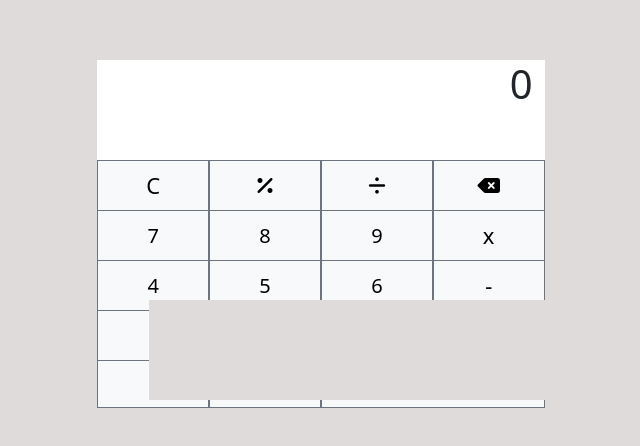
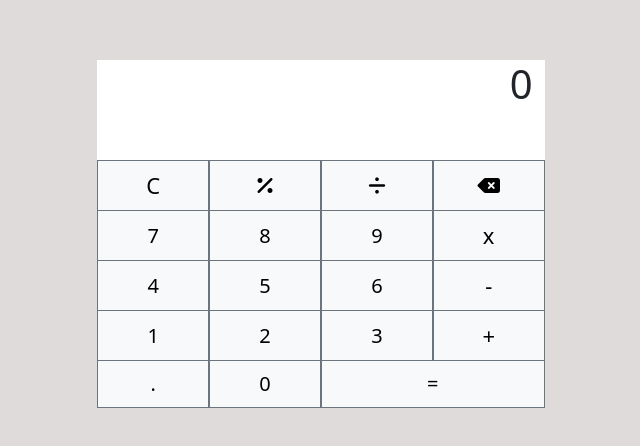
Before and after one commit to kurcaff/kurcaff.github.io, a plain HTML site: page index.html in a window 1280 px wide. Shown: the part 132-578 px from the top of the page, without its empty margins (319-959 px from the left). Drawn offline with nearby package versions, Linux system fonts and the light colour scheme.

Commit message:
Update index.html

```diff
--- a/index.html
+++ b/index.html
@@ -45,7 +45,6 @@
         <button class="btn btn-light btn-lg col-3 shadow-none border-secondary border-top-0 zero" onclick="this.blur();">0</button>
         <button class="btn btn-light btn-lg col-6 shadow-none border-secondary border-top-0 equal" id="equal" onclick="this.blur();">=</button>
     </div>
-    <div class="a"></div>
 
 </div>
 <script src="https://kit.fontawesome.com/4e00cc2942.js" crossorigin="anonymous"></script>
```
